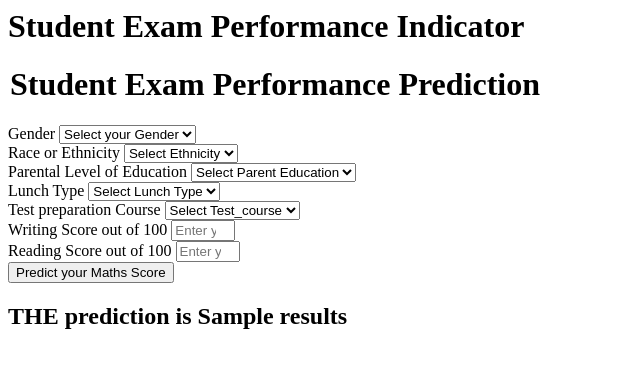
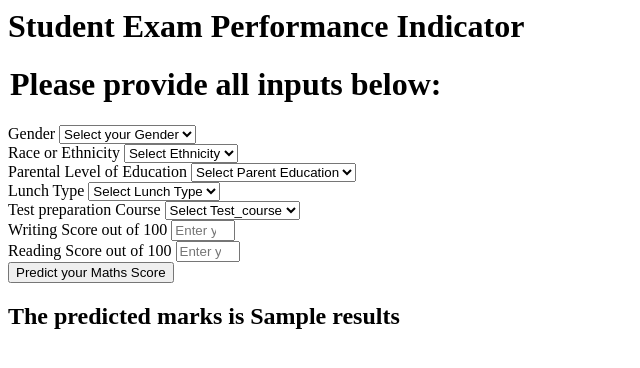
Before and after one commit to Abhinav-ML/ML_Project, a Flask app: template templates/home.html in a window 1280 px wide. Shown: the top 368 px of the page, without its empty margins (0-640 px from the left). Run offline with Flask 2, Linux system fonts and the light colour scheme; the template is opened without the code that fills it: most values are stand-ins (such as "Sample title", 1, 10 or a date in 2020).

Commit message:
modified

```diff
--- a/templates/home.html
+++ b/templates/home.html
@@ -5,7 +5,7 @@
 
        <form action="{{ url_for('predict_datapoint')}}" method="post">
         <h1>
-            <legend>Student Exam Performance Prediction</legend>
+            <legend>Please provide all inputs below:</legend>
         </h1>
         <div class="mb-3">
             <label class="form-label">Gender</label>
@@ -105,7 +105,7 @@
         </div>
     </form>
     <h2>
-       THE  prediction is {{results}}
+       The  predicted marks is {{results}}
     </h2>
    <body>
 </html>
```
Also changed, not shown: README.md.
